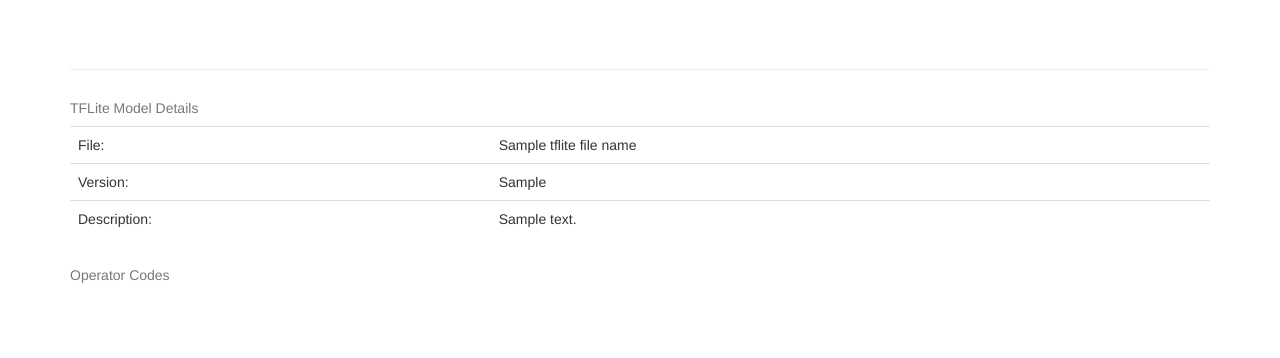
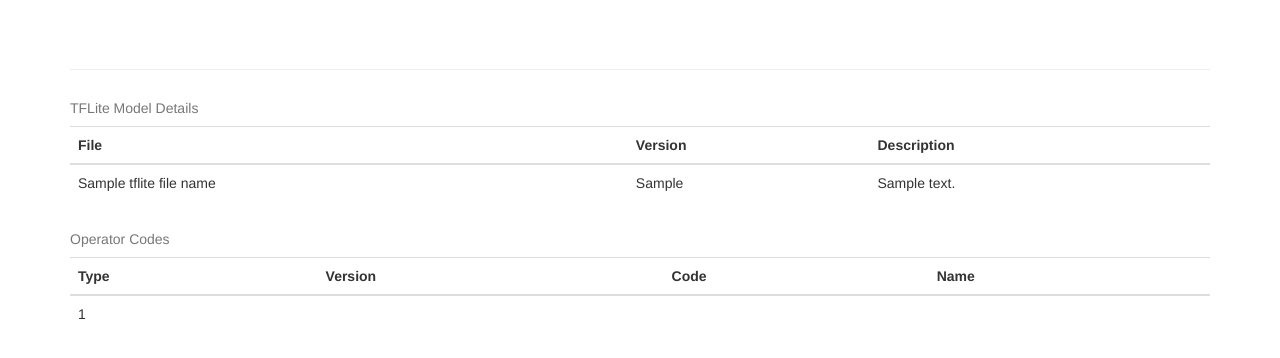
Before and after one commit to wanix1988/vistflite, a Flask app: template app/main/templates/tflite_model_details.html in a window 1280 px wide. Shown: the part 52-410 px from the top of the page. Run offline with Flask 2, Linux system fonts and the light colour scheme; the template is opened without the code that fills it: most values are stand-ins (such as "Sample title", 1, 10 or a date in 2020); some libraries are stand-ins or nearby versions.

Commit message:
修复模板中获取数组长度异常，修改model信息表格显示方式

```diff
--- a/app/main/templates/tflite_model_details.html
+++ b/app/main/templates/tflite_model_details.html
@@ -33,16 +33,16 @@
         <table class="table">
             <caption>TFLite Model Details</caption>
             <tbody>
+                <thead>
+                    <tr>
+                        <th>File</th>
+                        <th>Version</th>
+                        <th>Description</th>
+                    </tr>
+                </thead>
                 <tr>
-                    <td>File:</td>
                     <td>{{ tflite_file_name }}</td>
-                </tr>
-                <tr>
-                    <td>Version:</td>
                     <td>{{ model_version }}</td>
-                </tr>
-                <tr>
-                    <td>Description:</td>
                     <td>{{ model_description }}</td>
                 </tr>
             </tbody>
@@ -50,9 +50,17 @@
         <table class="table">
             <caption>Operator Codes</caption>
             <tbody>
+                <thead>
+                    <tr>
+                        <th>Type</th>
+                        <th>Version</th>
+                        <th>Code</th>
+                        <th>Name</th>
+                    </tr>
+                </thead>
             {% for op in model_operator_codes %}
                 <tr>
-                {% for i in range(length(op)) %}
+                {% for i in range(op | length) %}
                     <td>{{ op[i] }}</td>
                 {% endfor %}
                 </tr>
--- a/app/main/vistflite.py
+++ b/app/main/vistflite.py
@@ -72,10 +72,10 @@
         op = model.OperatorCodes(i)
         if op.CustomCode():
             print('Custom OP:', op.Version(), op.CustomCode())
-            operatorCodes.append(['Custom OP:', op.Version(), op.CustomCode()])
+            operatorCodes.append(['Custom OP', op.Version(), op.CustomCode()])
         else:
             print('Builtin OP:', op.Version(), op.BuiltinCode(), getBuiltinOperatorStringName(op.BuiltinCode()))
-            operatorCodes.append(['Builtin OP:', op.Version(), op.BuiltinCode(), getBuiltinOperatorStringName(op.BuiltinCode())])
+            operatorCodes.append(['Builtin OP', op.Version(), op.BuiltinCode(), getBuiltinOperatorStringName(op.BuiltinCode())])
     # SubGraphs
     print('SubGraphs:')
     for i in range(model.SubgraphsLength()):
```
